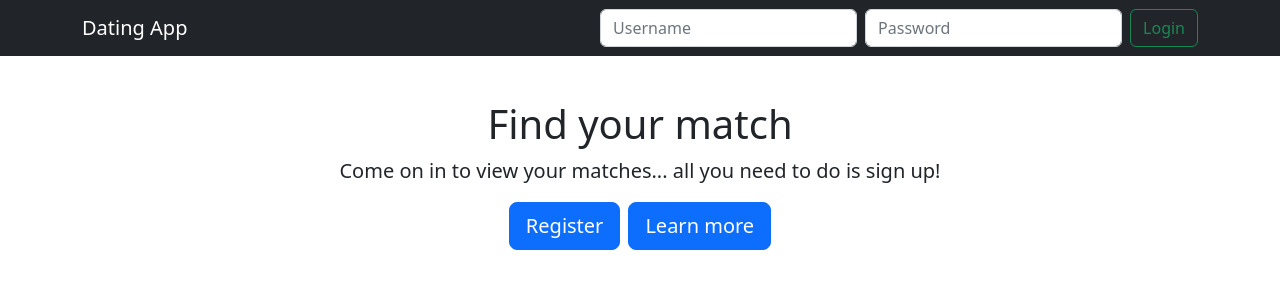
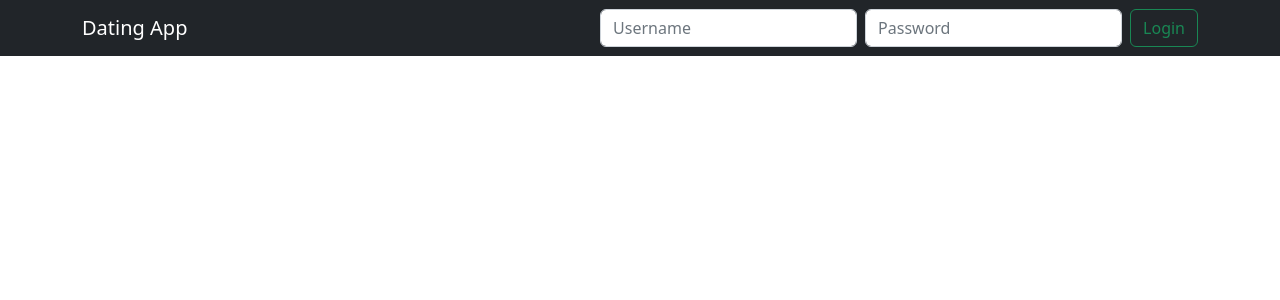
Before and after one commit to lightnonstop/DatingApp.7, an Angular app in the folder client/: page / in a window 1280 px wide. Shown: the top 300 px of the page. Built offline with nearby package versions, Linux system fonts and the light colour scheme; no server answers.

Commit message:
update template with route element

```diff
--- a/client/src/app/app.component.html
+++ b/client/src/app/app.component.html
@@ -1,5 +1,5 @@
 <app-navbar></app-navbar>
 
 <div class="container" style="margin-top: 100px;">
-    <app-home></app-home>
+    <router-outlet></router-outlet>
 </div>
```
